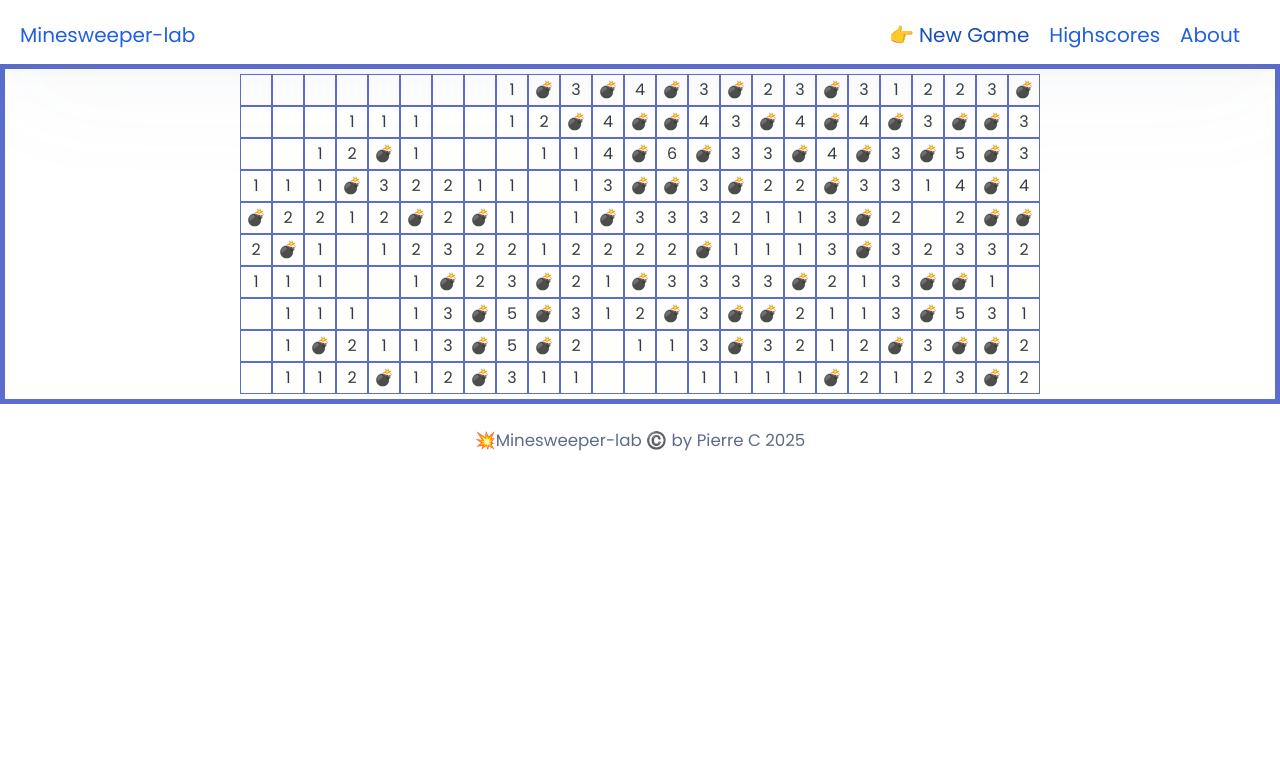
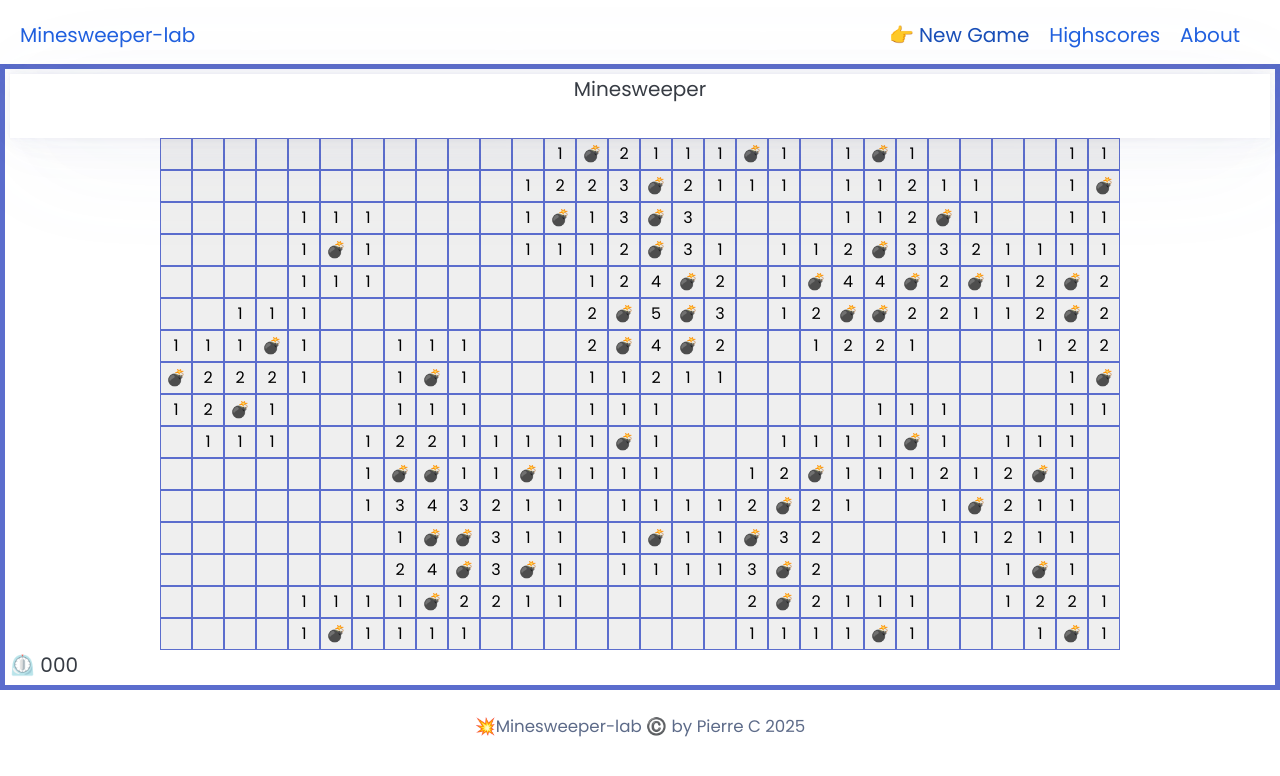
Before and after one commit to PMC/minesweeper-lab, a React (Vite) app: page /game in a window 1280 px wide. Shown: the top 776 px of the page. Built offline with nearby package versions, Linux system fonts and the light colour scheme; some icons are missing.

Commit message:
cant make button work

```diff
--- a/src/components/Game/GameBoard.jsx
+++ b/src/components/Game/GameBoard.jsx
@@ -1,25 +1,36 @@
-import { MineButton } from "./MineButton";
+import MineButton from "./MineButton";
 import { createGameBoard } from "./Logic/createGameBoard";
 import { gameReducer } from "./Logic/gameReducer";
 
 import * as React from "react";
-const BOARD_COLS = 25;
-const BOARD_ROWS = 10;
-const BOARD_BOMBS = 60;
+const BOARD_COLS = 30;
+const BOARD_ROWS = 16;
+const BOARD_BOMBS = 50;
 
 export default function GameBoard() {
   const [gameState, dispatch] = React.useReducer(gameReducer, {
     board: createGameBoard(BOARD_COLS, BOARD_ROWS, BOARD_BOMBS),
+    isGameOver: false,
+    numOfOpenCells: 0,
   });
+
+  function handleClick(rows, columns) {
+    dispatch({ type: "HANDLE_CELL", rows, columns });
+  }
+
   return (
-    <>
+    <article>
+      <center>
+        <header>{gameState.isGameOver ? "Game Over" : "Minesweeper"}</header>
+      </center>
       {gameState.board.map((row, rowIdx) => (
         <div className="boardRow" key={rowIdx}>
           {row.map((cell, cellIdx) => (
-            <MineButton {...cell} key={cellIdx} />
+            <MineButton key={cellIdx} handlePress={handleClick} {...cell} />
           ))}
         </div>
       ))}
-    </>
+      <footer>⏲️ 000 </footer>
+    </article>
   );
 }
--- a/src/components/Game/Logic/gameReducer.jsx
+++ b/src/components/Game/Logic/gameReducer.jsx
@@ -3,6 +3,18 @@ export function gameReducer(state, action) {
 
   // handle events when clicking
   switch (type) {
-    case "HANDLE_CELL":
+    case "HANDLE_CELL": {
+      if (state.board[row][col].isBomb) {
+        return {
+          ...state,
+          // board: flipAllCells(state.board),
+        };
+      } else if (state.board[row][col].vale === 0) {
+        //show all cells that are 0
+        return {
+          ...state,
+        };
+      }
+    }
   }
 }
--- a/src/components/Game/MineButton.jsx
+++ b/src/components/Game/MineButton.jsx
@@ -5,18 +5,19 @@ const IconFlag = () => {
   return <Icon icon="pepicons-pop:flag-straight" width="18" height="18" />;
 };
 
-export function MineButton({
+export default function MineButton({
   rows,
   columns,
   isBomb,
   isPressed,
   isFlagged,
   value,
+  handleClick,
 }) {
   return (
-    <div className="gameCell">
+    <button className="gameCell" onClick={() => handleClick(rows, columns)}>
       {/* {IconFlag()} 💣 */}
       {!isPressed && (isBomb ? "💣" : value ? value : null)}
-    </div>
+    </button>
   );
 }
--- a/src/styles/global.css
+++ b/src/styles/global.css
@@ -46,6 +46,10 @@ header,
   align-items: center;
   width: 32px;
   height: 32px;
+
+  .isPressed {
+    background-color: blanchedalmond;
+  }
 }
 
 .container,
```
Also changed, not shown: 1 other file (tests, documents, lock files or other folders).
